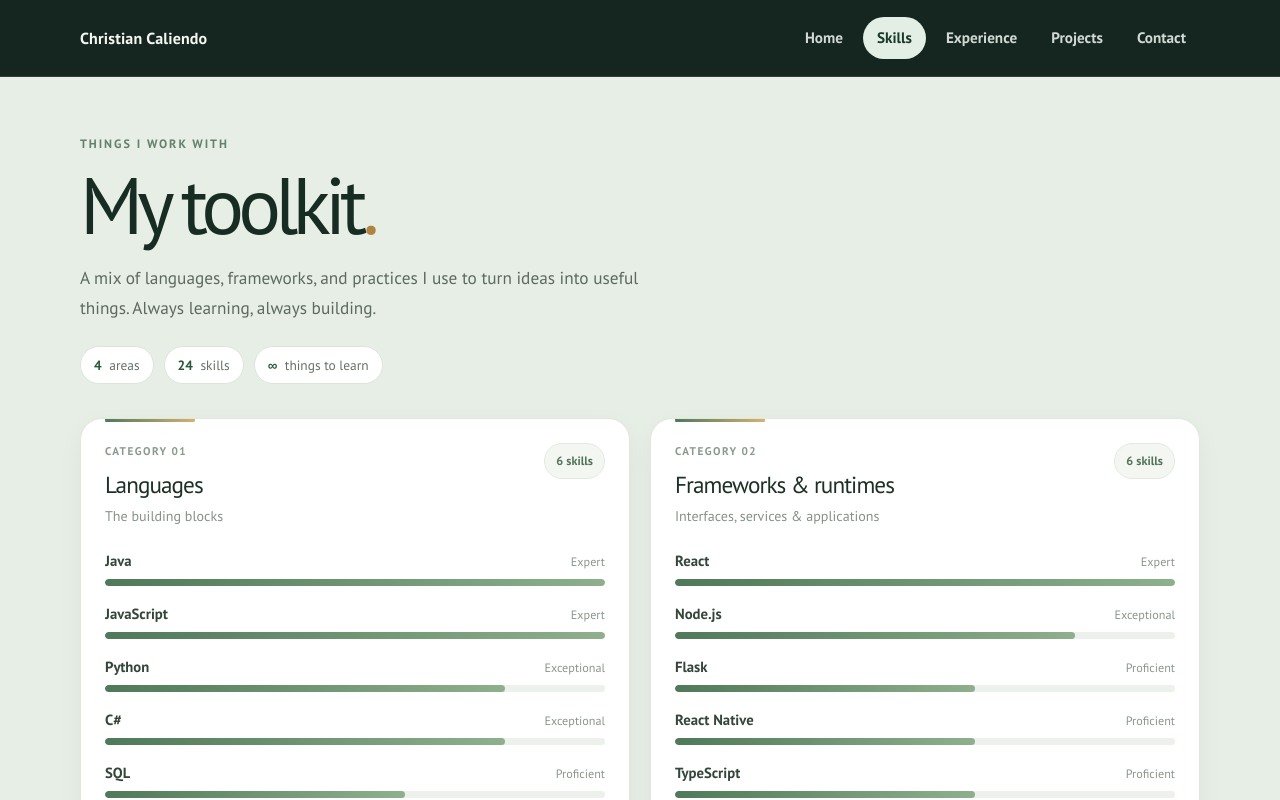
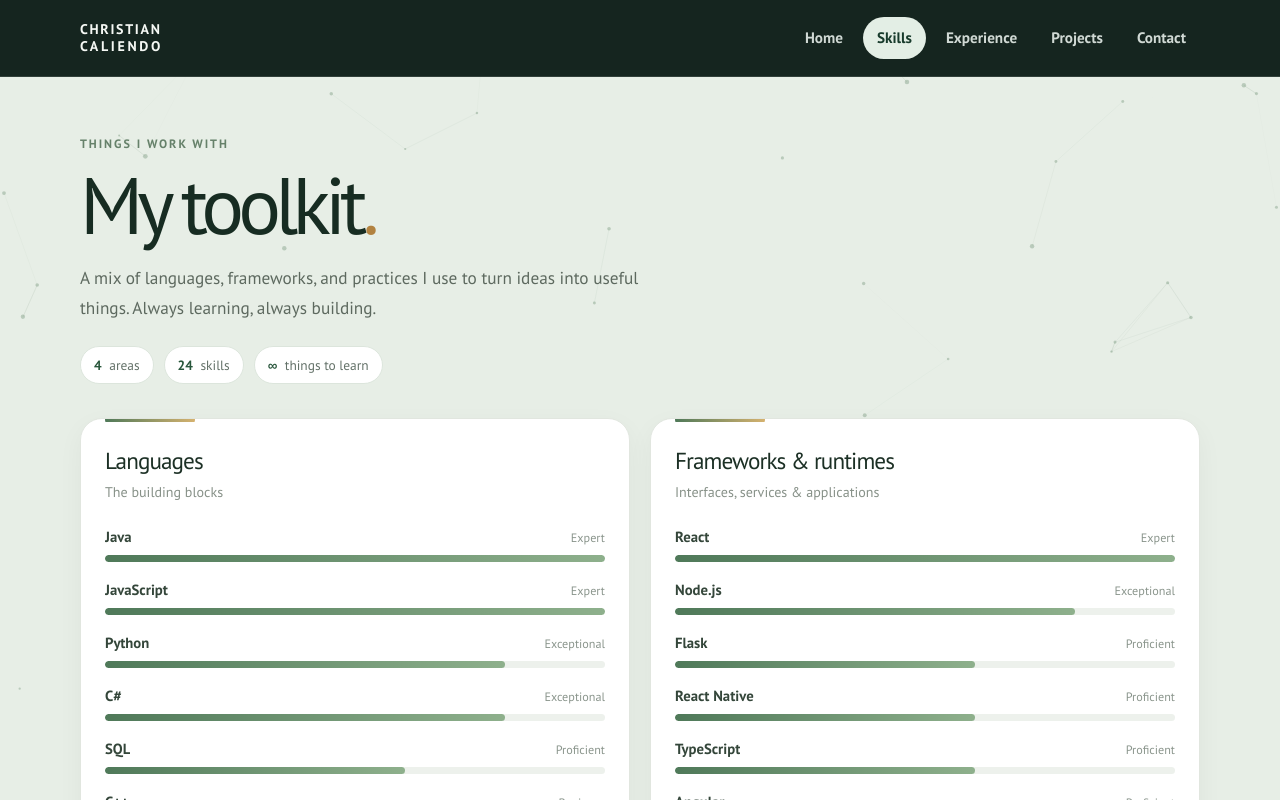
Before and after one commit to ChrisCaliendo/PersonalWebsite, a React (Vite) app in the folder PersonalWebsite/: page /skills in a window 1280 px wide. Shown: the top 800 px of the page. Built offline with nearby package versions, Linux system fonts and the light colour scheme.

Commit message:
small fixes

```diff
--- a/PersonalWebsite/src/App.css
+++ b/PersonalWebsite/src/App.css
@@ -46,25 +46,24 @@ button:focus-visible {
 .site-brand {
   display: inline-flex;
   align-items: center;
-  gap: 12px;
   color: inherit;
-  font-size: 1rem;
-  font-weight: 700;
-  letter-spacing: 0.01em;
   text-decoration: none;
 }
 
-.site-brand-mark {
-  display: grid;
-  width: 38px;
-  height: 38px;
-  place-items: center;
-  border: 1px solid rgba(255, 255, 255, 0.25);
-  border-radius: 12px;
-  background: #d6e6d8;
-  color: #17362a;
-  font-size: 0.85rem;
-  letter-spacing: 0.04em;
+.site-brand-name {
+  display: flex;
+  flex-direction: column;
+  align-items: flex-start;
+  color: #f5f8f4;
+  line-height: 1.25;
+  font-size: 0.875rem;
+  font-weight: 700;
+  letter-spacing: 0.12em;
+  text-transform: uppercase;
+}
+
+.site-brand-name span:last-child {
+  letter-spacing: 0.19em;
 }
 
 .site-nav-links {
@@ -111,6 +110,8 @@ button:focus-visible {
 }
 
 .site-main {
+  position: relative;
+  isolation: isolate;
   min-height: calc(100vh - 76px);
 }
 
@@ -122,8 +123,8 @@ button:focus-visible {
 }
 
 .home-ambient {
-  position: absolute;
-  z-index: 0;
+  position: fixed;
+  z-index: -1;
   overflow: hidden;
   pointer-events: none;
   inset: 0;
@@ -183,7 +184,7 @@ button:focus-visible {
   color: #172c22;
   font-size: clamp(3.25rem, 7vw, 6.2rem);
   font-weight: 700;
-  letter-spacing: -0.075em;
+  letter-spacing: -0.065em;
   line-height: 0.98;
 }
 
@@ -525,7 +526,7 @@ button:focus-visible {
   margin: 12px 0 0;
   color: #172c22;
   font-size: clamp(3.2rem, 8vw, 6rem);
-  letter-spacing: -0.08em;
+  letter-spacing: -0.07em;
   line-height: 1;
 }
 
@@ -1048,6 +1049,7 @@ button:focus-visible {
 }
 
 .experience-page {
+  position: relative;
   width: min(1120px, calc(100% - 48px));
   margin: 0 auto;
   padding: 58px 0 80px;
@@ -1111,29 +1113,6 @@ button:focus-visible {
   color: #5d695f;
   font-size: 1.08rem;
   line-height: 1.7;
-}
-
-.experience-summary {
-  position: relative;
-  z-index: 1;
-  display: flex;
-  margin-top: 24px;
-  flex-wrap: wrap;
-  gap: 10px;
-}
-
-.experience-summary span {
-  padding: 8px 13px;
-  border: 1px solid #dce5dc;
-  border-radius: 999px;
-  background: rgba(255, 255, 255, 0.84);
-  color: #637168;
-  font-size: 0.84rem;
-}
-
-.experience-summary strong {
-  margin-right: 4px;
-  color: #28563b;
 }
 
 .experience-section {
@@ -1545,15 +1524,6 @@ button:focus-visible {
   gap: 12px;
 }
 
-.skills-card-kicker {
-  margin: 0 0 7px;
-  color: #8a9b8e;
-  font-size: 0.7rem;
-  font-weight: 700;
-  letter-spacing: 0.13em;
-  text-transform: uppercase;
-}
-
 .skills-card-title {
   margin: 0;
   color: #1c3025;
@@ -1565,26 +1535,6 @@ button:focus-visible {
   margin: 4px 0 0;
   color: #879188;
   font-size: 0.88rem;
-}
-
-.skills-card-count {
-  display: inline-flex;
-  padding: 8px 11px;
-  flex: 0 0 auto;
-  align-items: center;
-  border: 1px solid #e1e9e1;
-  border-radius: 999px;
-  background: #f3f6f1;
-  color: #52745b;
-  font-size: 0.76rem;
-  font-weight: 700;
-  white-space: nowrap;
-  transition: background-color 220ms ease, border-color 220ms ease;
-}
-
-.skills-card:hover .skills-card-count {
-  background: #e4eee4;
-  border-color: #d0dfd0;
 }
 
 .skills-list {
--- a/PersonalWebsite/src/App.jsx
+++ b/PersonalWebsite/src/App.jsx
@@ -1,7 +1,7 @@
 import { BrowserRouter as Router, Route, Routes } from "react-router-dom";
 
-
 import Header from "./Components/HeaderComponents/Header";
+import HomeAmbient from "./Components/OtherComponents/HomeAmbient";
 
 import Home from "./Pages/Home";
 import Skills from './Pages/Skills';
@@ -14,6 +14,7 @@ function App() {
     <>
       <Router>
         <main className="site-main">
+          <HomeAmbient />
           <Header />
           <Routes>
             <Route exact path="/" element={<Home />} />
--- a/PersonalWebsite/src/Components/HeaderComponents/Header.jsx
+++ b/PersonalWebsite/src/Components/HeaderComponents/Header.jsx
@@ -21,7 +21,10 @@ const Header = () => {
     <header className="site-header">
       <nav className="site-nav" aria-label="Main navigation">
         <Link className="site-brand" to="/">
-          <span>Christian Caliendo</span>
+          <span className="site-brand-name">
+            <span>Christian</span>
+            <span>Caliendo</span>
+          </span>
         </Link>
 
         <button
--- a/PersonalWebsite/src/Pages/Contact.jsx
+++ b/PersonalWebsite/src/Pages/Contact.jsx
@@ -67,7 +67,7 @@ const Contact = () => (
       </div>
     </section>
     <p className="contact-note">
-      Prefer a quick message? You can reach me on LinkedIn too.
+      Prefer a quick message? You can reach me on LinkedIn.
     </p>
   </div>
 );
--- a/PersonalWebsite/src/Pages/Experience.jsx
+++ b/PersonalWebsite/src/Pages/Experience.jsx
@@ -8,6 +8,7 @@ import ComptiaLogo from "../Assets/CompTIA_A_2B.png";
 import BaruchLogo from "../Assets/baruch.jpg";
 import BPLlogo from "../Assets/brooklyn_public_library_logo.jpg";
 import GJClogo from "../Assets/GJClogo.jpg";
+import CCNAlogo from "../Assets/CCNANAlogo.png";
 
 import ExpCard from "../Components/CardComponents/ExpCard";
 import EducationCard from "../Components/CardComponents/EducationCard";
@@ -36,7 +37,6 @@ const itExperienceItems = [
       "Supported recovery from a malware incident by assisting with system reimaging, reinstalling critical drivers, and reconnecting workstations to the office file share.",
       "Troubleshot hardware and software issues across employee workstations, including connectivity problems and peripheral malfunctions.",
       "Maintained documentation for system configurations and support procedures to streamline issue resolution and support business continuity.",
-      "Assisted with routine maintenance, including software updates, printer configuration, and network equipment upkeep.",
     ],
   },
 ];
@@ -109,13 +109,19 @@ const certifications = [
     company: "Amazon Web Services",
     photoUrl: awsCP,
     certLink:
-      "https://www.credly.com/badges/279841b4-e562-4bde-9169-61b23df670d4/linked_in_profile",
+      "https://www.credly.com/badges/279841b4-e562-4bde-9169-61b23df670d4/public_url",
   },
   {
     title: "CompTIA A+",
     company: "CompTIA",
     photoUrl: ComptiaLogo,
-    certLink: "",
+    certLink: "https://www.credly.com/badges/56b0f011-a63f-4d6f-80fc-a8305a44e26b/public_url",
+  },
+  {
+    title: "CCNA: Introduction to Networks",
+    company: "Cisco",
+    photoUrl: CCNAlogo,
+    certLink: "https://www.credly.com/badges/93570a03-c826-44bc-9689-9c3c569616ca/public_url",
   },
 ];
 
@@ -128,13 +134,6 @@ const Experience = () => (
         Explore my experience across IT support, software engineering,
         collaborative projects, education, and certifications.
       </p>
-      <div className="experience-summary" aria-label="Experience overview">
-        <span>
-          <strong>{itExperienceItems.length + softwareExperienceItems.length}</strong> roles
-        </span>
-        <span><strong>{educationItems.length}</strong> schools</span>
-        <span><strong>{certifications.length}</strong> certifications</span>
-      </div>
     </header>
 
     <section className="experience-section" aria-labelledby="it-experience-heading">
--- a/PersonalWebsite/src/Pages/Home.jsx
+++ b/PersonalWebsite/src/Pages/Home.jsx
@@ -1,5 +1,4 @@
 import { Link } from "react-router-dom";
-import HomeAmbient from "../Components/OtherComponents/HomeAmbient";
 
 const ArrowIcon = () => (
   <svg aria-hidden="true" viewBox="0 0 20 20" fill="none">
@@ -16,12 +15,11 @@ const ArrowIcon = () => (
 const Home = () => (
   <div className="home-page">
     <section className="home-hero" aria-labelledby="home-title">
-      <HomeAmbient />
       <div className="home-hero-copy">
         <p className="home-eyebrow">Software engineer · Creative builder</p>
         <h1 className="home-title" id="home-title">
           Christian
-          <span>Caliendo.</span>
+          <span className="tracker-widest">Caliendo.</span>
         </h1>
         <p className="home-intro">
           I build thoughtful web experiences and playful software, bringing
--- a/PersonalWebsite/src/Pages/Skills.jsx
+++ b/PersonalWebsite/src/Pages/Skills.jsx
@@ -81,13 +81,9 @@ const Skills = () => (
         >
           <header className="skills-card-header">
             <div>
-              <p className="skills-card-kicker">Category 0{index + 1}</p>
               <h2 className="skills-card-title">{group.title}</h2>
               <p className="skills-card-description">{group.description}</p>
             </div>
-            <span className="skills-card-count">
-              {group.skills.length} skills
-            </span>
           </header>
           <div className="skills-list">
             {group.skills.map(([name, progress]) => (
```
Also changed, not shown: PersonalWebsite/src/Assets/CCNANAlogo.png (added), PersonalWebsite/src/Assets/awsCP.png.
